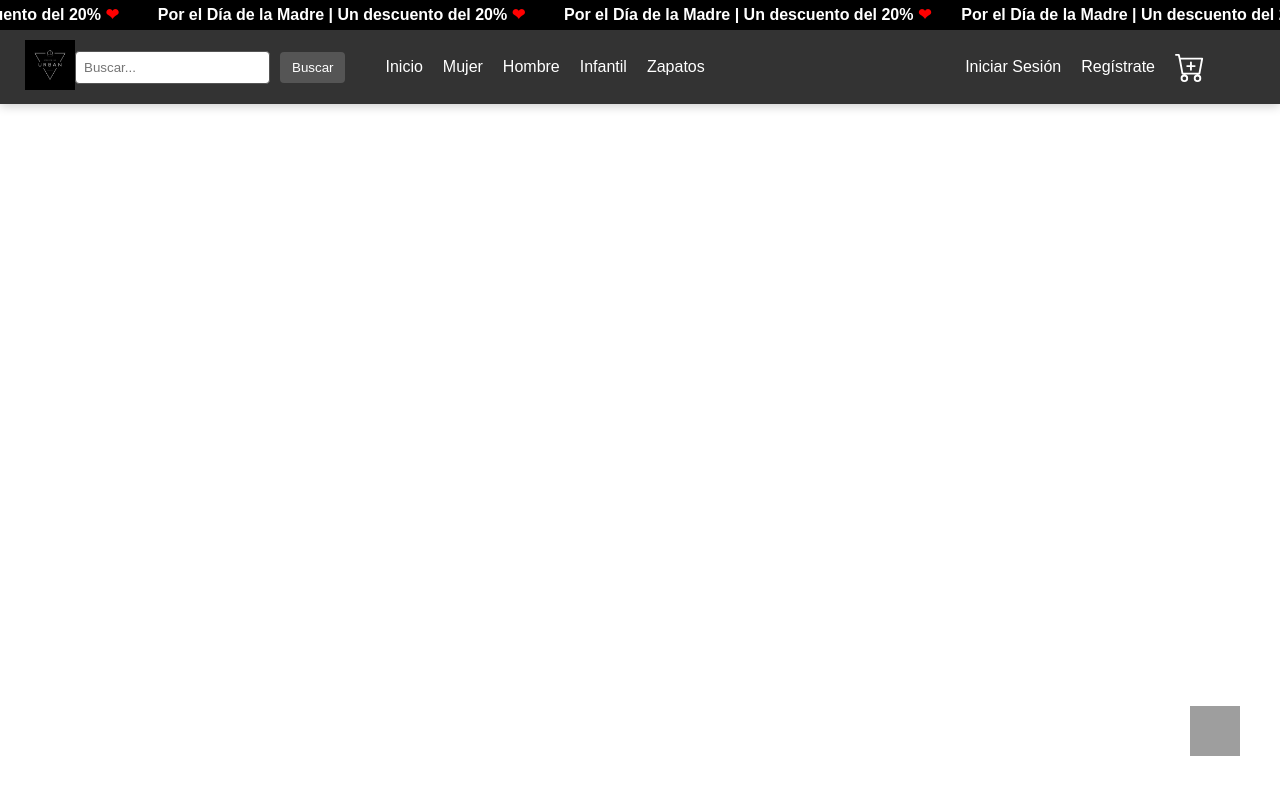
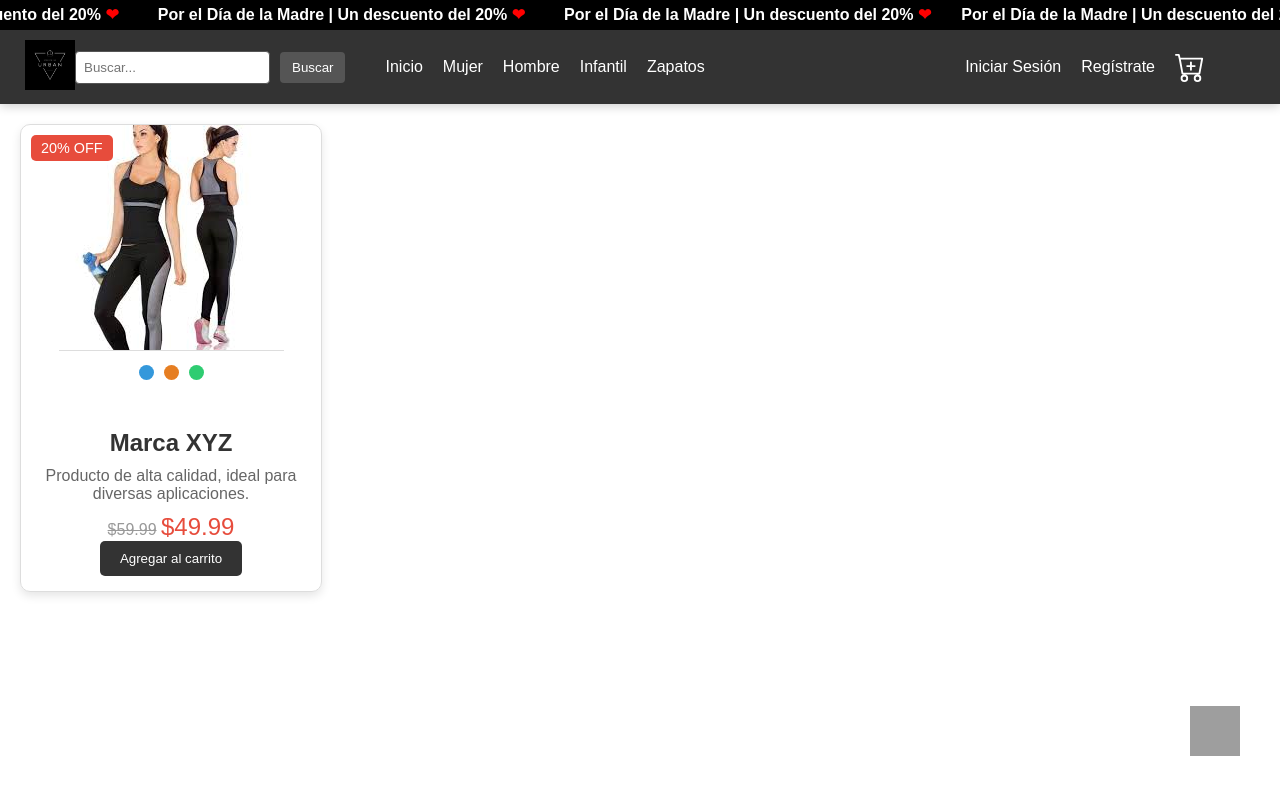
Before and after one commit to CristianF05/ecoomers, a Laravel app: page /Rmujer in a window 1280 px wide. Run offline with Laravel 12, Linux system fonts and the light colour scheme; style sheets or scripts are compiled from the project's sources; grey boxes are pictures that could not be loaded.

Commit message:
desarrollo de los productos de mujer

```diff
--- a/resources/css/mujer.css
+++ b/resources/css/mujer.css
@@ -0,0 +1,128 @@
+/* product.css */
+
+/* Estilo para la tarjeta del producto */
+.product-card {
+    border: 1px solid #ddd; /* Borde alrededor de la tarjeta */
+    border-radius: 10px; /* Bordes redondeados */
+    overflow: hidden; /* Ocultar contenido desbordado */
+    box-shadow: 0 4px 10px rgba(0, 0, 0, 0.1); /* Sombra para profundidad */
+    transition: transform 0.3s; /* Suavidad para la transición */
+    width: 300px; /* Ancho fijo */
+    margin: 20px; /* Espacio alrededor de la tarjeta */
+    text-align: center; /* Centrar el contenido */
+}
+
+/* Efecto al pasar el ratón por la tarjeta */
+.product-card:hover {
+    transform: scale(1.05); /* Efecto de escalado */
+}
+
+/* Estilo para la imagen del producto */
+.product-image {
+    width: 100%; /* Abarca todo el ancho */
+    position: relative; /* Para la etiqueta de descuento */
+}
+
+.product-image img {
+    max-width: 100%; /* No sobrepasar el ancho máximo */
+    border-bottom: 1px solid #ddd; /* Borde entre la imagen y la información */
+}
+
+/* Etiqueta para el descuento */
+.discount-tag {
+    position: absolute;
+    top: 10px;
+    left: 10px;
+    background-color: #e74c3c; /* Fondo rojo para el descuento */
+    color: white;
+    padding: 5px 10px;
+    border-radius: 5px;
+    font-size: 0.9em;
+    z-index: 2; /* Asegurarse de que esté sobre la imagen */
+}
+
+
+/* Estilo para los puntos que cambian las imágenes */
+.image-points {
+    display: flex;
+    justify-content: center;
+    gap: 10px; /* Espacio entre puntos */
+    margin: 10px 0; /* Margen entre elementos */
+}
+
+/* Estilo básico para cada punto */
+.point {
+    height: 15px; /* Tamaño del punto */
+    width: 15px;
+    border-radius: 50%; /* Forma redonda */
+    cursor: pointer; /* Para indicar interactividad */
+    transition: all 0.3s; /* Para un efecto suave */
+}
+
+/* Colores específicos para cada punto */
+.point1 {
+    background-color: #3498db; /* Azul */
+}
+
+.point2 {
+    background-color: #e67e22; /* Naranja */
+}
+
+.point3 {
+    background-color: #2ecc71; /* Verde */
+}
+
+/* Efecto cuando el punto está activo */
+.point.active {
+    background-color: #333; /* Color para el punto activo */
+    transform: scale(1.2); /* Aumento del tamaño para resaltar */
+}
+
+
+/* Estilo para la información del producto */
+.product-info {
+    padding: 15px; /* Espacio interno */
+}
+
+/* Estilo para el nombre de la marca */
+.product-brand {
+    font-size: 1.5em; /* Tamaño del texto para la marca */
+    color: #333; /* Color del texto */
+    margin-bottom: 10px; /* Espacio debajo del título */
+}
+
+/* Estilo para la descripción */
+.product-description {
+    font-size: 1em; /* Tamaño de la fuente */
+    color: #666; /* Color del texto */
+    margin: 10px 0; /* Espacio entre elementos */
+}
+
+/* Estilo para el precio original */
+.product-original-price {
+    text-decoration: line-through; /* Tachado para el precio original */
+    color: #999; /* Color gris para el precio original */
+    font-size: 1em; /* Tamaño de la fuente */
+}
+
+/* Estilo para el precio con descuento */
+.product-discounted-price {
+    color: #e74c3c; /* Color rojo para el precio con descuento */
+    font-size: 1.5em; /* Tamaño de la fuente */
+}
+
+/* Botón para agregar al carrito */
+.add-to-cart-btn {
+    background-color: #333; /* Color oscuro para el fondo */
+    color: white; /* Color del texto */
+    border: none; /* Sin bordes */
+    border-radius: 5px; /* Bordes redondeados */
+    padding: 10px 20px; /* Espacio interno */
+    cursor: pointer; /* Cursor de puntero para interacción */
+    transition: background-color 0.3s; /* Suavidad para la transición */
+}
+
+/* Efecto al pasar el ratón por el botón */
+.add-to-cart-btn:hover {
+    background-color: #555; /* Cambiar el color al pasar el ratón */
+}
--- /dev/null
+++ b/resources/js/product.js
@@ -0,0 +1,16 @@
+const points = document.querySelectorAll('.point'); // Obtener todos los puntos
+const productImage = document.getElementById('product-img'); // Obtener la imagen del producto
+
+// Manejar el evento de clic en cada punto
+points.forEach((point) => {
+    point.addEventListener('click', () => {
+        // Eliminar la clase 'active' de todos los puntos
+        points.forEach((p) => p.classList.remove('active'));
+
+        // Agregar la clase 'active' al punto clicado
+        point.classList.add('active');
+
+        // Cambiar la imagen del producto según el 'data-image' del punto clicado
+        productImage.src = point.dataset.image;
+    });
+});
--- a/resources/views/Rmujeres.blade.php
+++ b/resources/views/Rmujeres.blade.php
@@ -5,6 +5,7 @@
     <meta name="viewport" content="width=device-width, initial-scale=1.0">
     <title>Document</title>
     <link rel="stylesheet" href="../resources/css/menu.css">
+    <link rel="stylesheet" href="../resources/css/mujer.css">
 </head>
 <body>
     <!-- Banner de desplazamiento para promociones -->
@@ -65,9 +66,45 @@
         </nav>
     </header>
 
+<!-- Tarjeta del producto -->
+    <div class="product-card">
+        <!-- Contenedor para la imagen del producto con la etiqueta de descuento -->
+        <div class="product-image">
+            <span class="discount-tag">20% OFF</span> <!-- Etiqueta de descuento -->
+            <img id="product-img" src="../resources/imagenes_P/deporte3.jpeg" alt="Producto"> <!-- Imagen del producto -->
+        </div>
+
+        <!-- Puntos para cambiar la imagen -->
+        <div class="image-points">
+            <span class="point point1" data-image="../resources/imagenes_P/deporte3.jpeg"></span> <!-- Azul -->
+            <span class="point point2" data-image="../resources/imagenes_P/mujer2.png"></span> <!-- Naranja -->
+            <span class="point point3" data-image="../resources/imagenes_P/mujer3.png"></span> <!-- Verde -->
+        </div>
+
+        <!-- Información del producto -->
+        <div class="product-info">
+            <!-- Marca del producto -->
+            <h3 class="product-brand">Marca XYZ</h3>
+            <!-- Descripción del producto -->
+            <p class="product-description">
+                Producto de alta calidad, ideal para diversas aplicaciones.
+            </p>
+            <!-- Precios y descuentos -->
+            <div class="product-pricing">
+                <span class="product-original-price">$59.99</span> <!-- Precio original -->
+                <span class="product-discounted-price">$49.99</span> <!-- Precio con descuento -->
+            </div>
+            <!-- Botón para agregar al carrito -->
+            <button class="add-to-cart-btn">Agregar al carrito</button>
+        </div>
+    </div>
+
+
     <!-- Botón flotante de WhatsApp -->
     <a href="https://wa.me/51960724439" target="_blank" title="Contáctanos por WhatsApp" class="whatsapp-float">
         <img src="https://upload.wikimedia.org/wikipedia/commons/6/6b/WhatsApp.svg" alt="WhatsApp" style="width: 50px; height: 50px;">
     </a>
+
+    <script src="../resources/js/product.js"></script>
 </body>
 </html>
```
